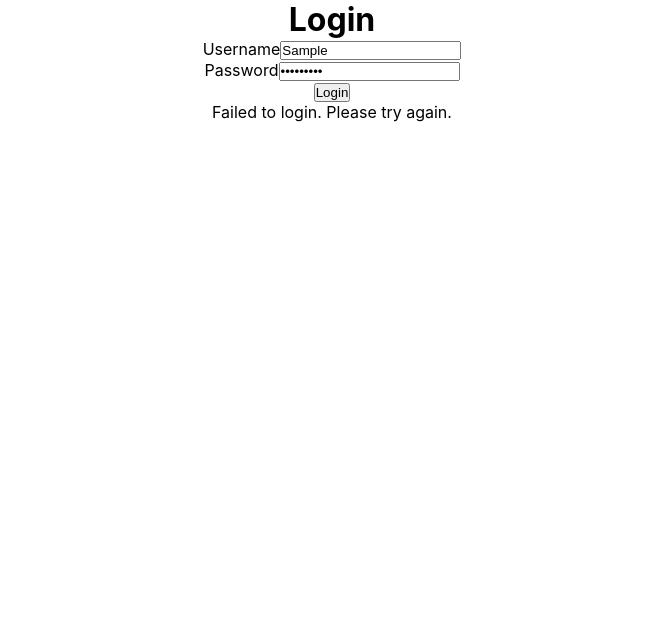
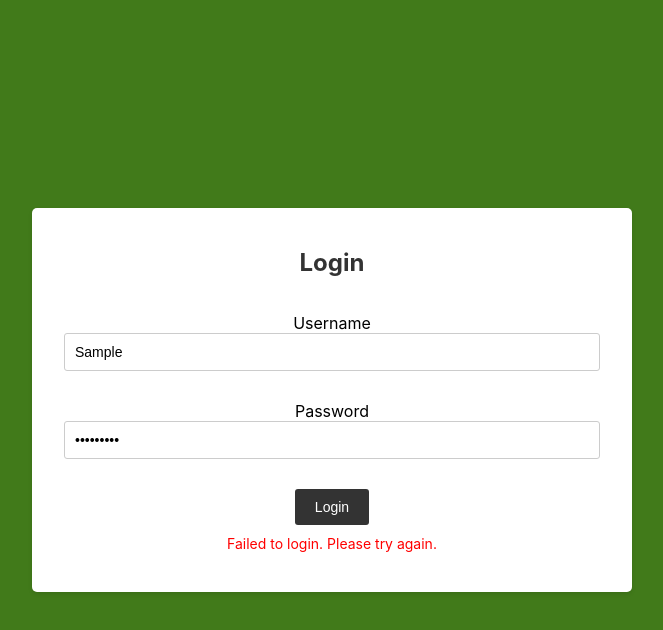
Before and after one commit to cmpt276-202305-group2/fic-scheduler, a React (Create React App) app in the folder FIC-Scheduler/client/: page /login in a window 1280 px wide. Both pictures are taken after typing "Sample", "Sample123" into the empty fields and a click on the button "Login". Shown: the top 630 px of the page, without its empty margins (308-971 px from the left). Built offline with nearby package versions, Linux system fonts and the light colour scheme; no server answers; the HTML template or start-up script is replaced by a standard one.

Commit message:
Login page styling (#29)

```diff
--- a/FIC-Scheduler/client/src/pages/LoginPage.js
+++ b/FIC-Scheduler/client/src/pages/LoginPage.js
@@ -1,7 +1,7 @@
 import React, { useState } from "react";
 import { useNavigate } from "react-router-dom";
 import axios from "axios";
-import './LoginPage.module.css';
+import styles from "./LoginPage.module.css"; // Import the CSS file
 
 function LoginPage() {
   // set up the user
@@ -43,8 +43,8 @@ function LoginPage() {
   };
 
   return (
-    <div className="login-page">
-      <div className="login-form">
+    <div className={styles.container}>
+      <div className={styles.cardContainer}>
         <h1>Login</h1>
         <form onSubmit={handleSubmit}>
           <label>
@@ -68,7 +68,7 @@ function LoginPage() {
           <br />
 
           <button type="submit">Login</button>
-          {error && <p>{error}</p>}
+          {error && <p className={styles.errormessage}>{error}</p>}
         </form>
       </div>
     </div>
--- a/FIC-Scheduler/client/src/pages/LoginPage.module.css
+++ b/FIC-Scheduler/client/src/pages/LoginPage.module.css
@@ -1,7 +1,65 @@
-.pageBody {
+.container {
+  display: flex;
+  justify-content: center;
+  align-items: center;
+  background-color: #417a1a;
+  height: 100vh;
+  width: 100vw;
+  padding: 1rem;
+}
+
+.cardContainer {
   display: flex;
   flex-direction: column;
-  align-items: center;
   justify-content: center;
-  height: 100vh;
+  gap: 1rem;
+  padding: 2rem;
+  box-sizing: border-box;
+  width: 80%;
+  max-width: 600px;
+  height: 50%;
+  background-color: #fff;
+  border-radius: 5px;
+  box-shadow: 0 2px 4px rgba(0, 0, 0, 0.1);
 }
+
+.cardContainer h1 {
+  font-size: 24px;
+  margin-bottom: 20px;
+  color: #333;
+}
+
+.cardContainer label {
+  display: flex;
+  flex-direction: column;
+  margin-bottom: 10px;
+  font-size: 16px;
+}
+
+.cardContainer input[type="text"],
+.cardContainer input[type="password"] {
+  padding: 10px;
+  border: 1px solid #ccc;
+  border-radius: 3px;
+  font-size: 14px;
+}
+
+.cardContainer button[type="submit"] {
+  padding: 10px 20px;
+  background-color: #333;
+  color: #fff;
+  border: none;
+  border-radius: 3px;
+  font-size: 14px;
+  cursor: pointer;
+}
+
+.cardContainer button[type="submit"]:hover {
+  background-color: #555;
+}
+
+.cardContainer p.errormessage {
+  color: #f00;
+  margin-top: 10px;
+  font-size: 14px;
+}
--- a/FIC-Scheduler/client/src/pages/LogoutPage.module.css
+++ b/FIC-Scheduler/client/src/pages/LogoutPage.module.css
@@ -2,12 +2,11 @@
   display: flex;
   justify-content: center;
   align-items: center;
-  background-color: #417A1A;
+  background-color: #417a1a;
   height: 100vh;
   width: 100vw;
   padding: 1rem;
 }
-
 .cardContainer {
   display: flex;
   flex-direction: column;
@@ -18,48 +17,4 @@
   width: 80%;
   max-width: 600px;
   height: 50%;
-  background-color: #fff;
-  border-radius: 5px;
-  box-shadow: 0 2px 4px rgba(0, 0, 0, 0.1);
 }
-
-.cardContainer h1 {
-  font-size: 24px;
-  margin-bottom: 20px;
-  color: #333;
-}
-
-.cardContainer label {
-  display: flex;
-  flex-direction: column;
-  margin-bottom: 10px;
-  font-size: 16px;
-}
-
-.cardContainer input[type="text"],
-.cardContainer input[type="password"] {
-  padding: 10px;
-  border: 1px solid #ccc;
-  border-radius: 3px;
-  font-size: 14px;
-}
-
-.cardContainer button[type="submit"] {
-  padding: 10px 20px;
-  background-color: #333;
-  color: #fff;
-  border: none;
-  border-radius: 3px;
-  font-size: 14px;
-  cursor: pointer;
-}
-
-.cardContainer button[type="submit"]:hover {
-  background-color: #555;
-}
-
-.cardContainer p.error-message {
-  color: #f00;
-  margin-top: 10px;
-  font-size: 14px;
-}
```
